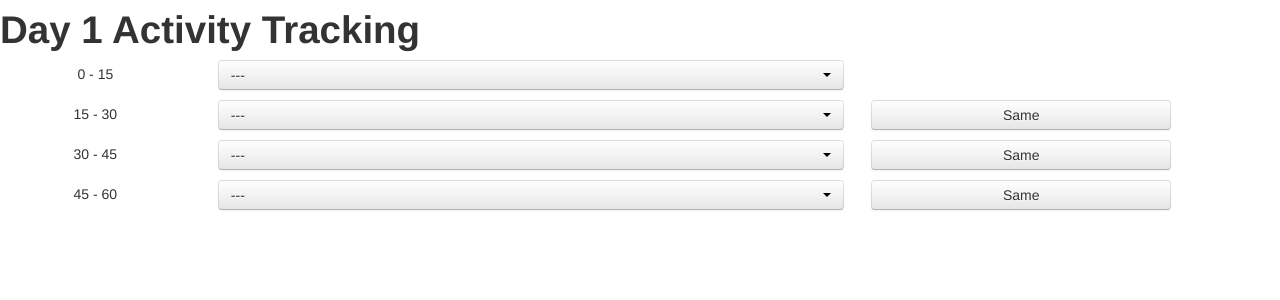
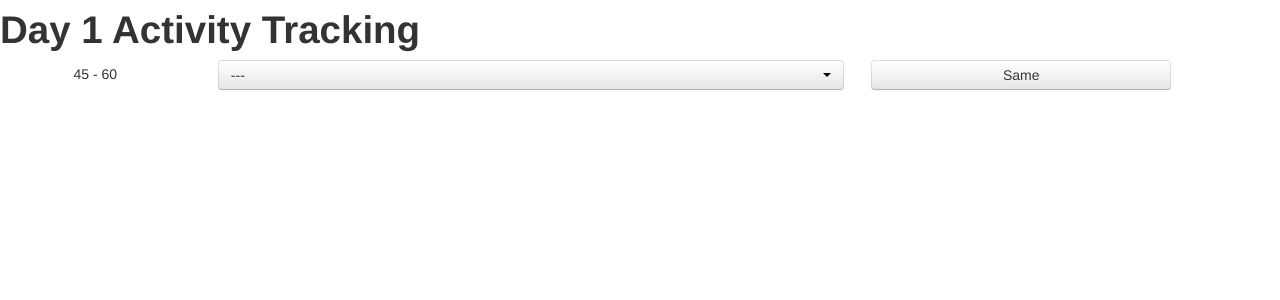
Before and after one commit to Mathew/psychoanalysis, a Django app: page /day_entry_mockup/ in a window 1280 px wide. Shown: the top 300 px of the page. Run offline with Django 3.2, Linux system fonts and the light colour scheme.

Commit message:
Adding Activity Entry models/views.

```diff
--- a/psychoanalysis/templates/day_entry_mockup.html
+++ b/psychoanalysis/templates/day_entry_mockup.html
@@ -27,44 +27,33 @@
     <body>
         <h1>Day 1 Activity Tracking</h1>
 
-        <div class="row-fluid">
-            <div class="span2">
-                <p class="text-center" style="line-height: 28px">0 - 15</p>
+
+        <div id="test">
+
         </div>
 
-            <div class="span6 categories">
-            </div>
-        </div>
-        <div class="row-fluid">
-            <div class="span2">
-                <p class="text-center" style="line-height: 28px">15 - 30</p>
-            </div>
-
-            <div class="span6 categories">
-            </div>
-
-            <button class="btn span3">Same</button>
-        </div>
-        <div class="row-fluid">
-            <div class="span2">
-                <p class="text-center" style="line-height: 28px">30 - 45</p>
-            </div>
-
-            <div class="span6 categories">
-            </div>
-
-            <button class="btn span3">Same</button>
-        </div>
+        <script type="text/html" id="template-activity-entry">
             <div class="row-fluid">
                 <div class="span2">
                     <p class="text-center" style="line-height: 28px">45 - 60</p>
                 </div>
 
                 <div class="span6 categories">
+                    <select class="selectpicker span12">
+                        <option>---</option>
+                        <% _.each(categories, function(category) { %>
+                            <optgroup label="<%= category.description %>">
+                            <% _.each(category.activities, function(activity) { %>
+                                <option><%= activity.description %></option>
+                            <% }); %>
+                            </optgroup>
+                        <% }); %>
+                    </select>
                 </div>
 
                 <button class="btn span3">Same</button>
             </div>
+        </script>
 
         <script type="text/html" id="template-categories">
             <select class="selectpicker span12">
```
Also changed, not shown: psychoanalysis/static/js/day_entry.js (+44 -6 lines). Lines whose indentation alone changed are shown as unchanged.
